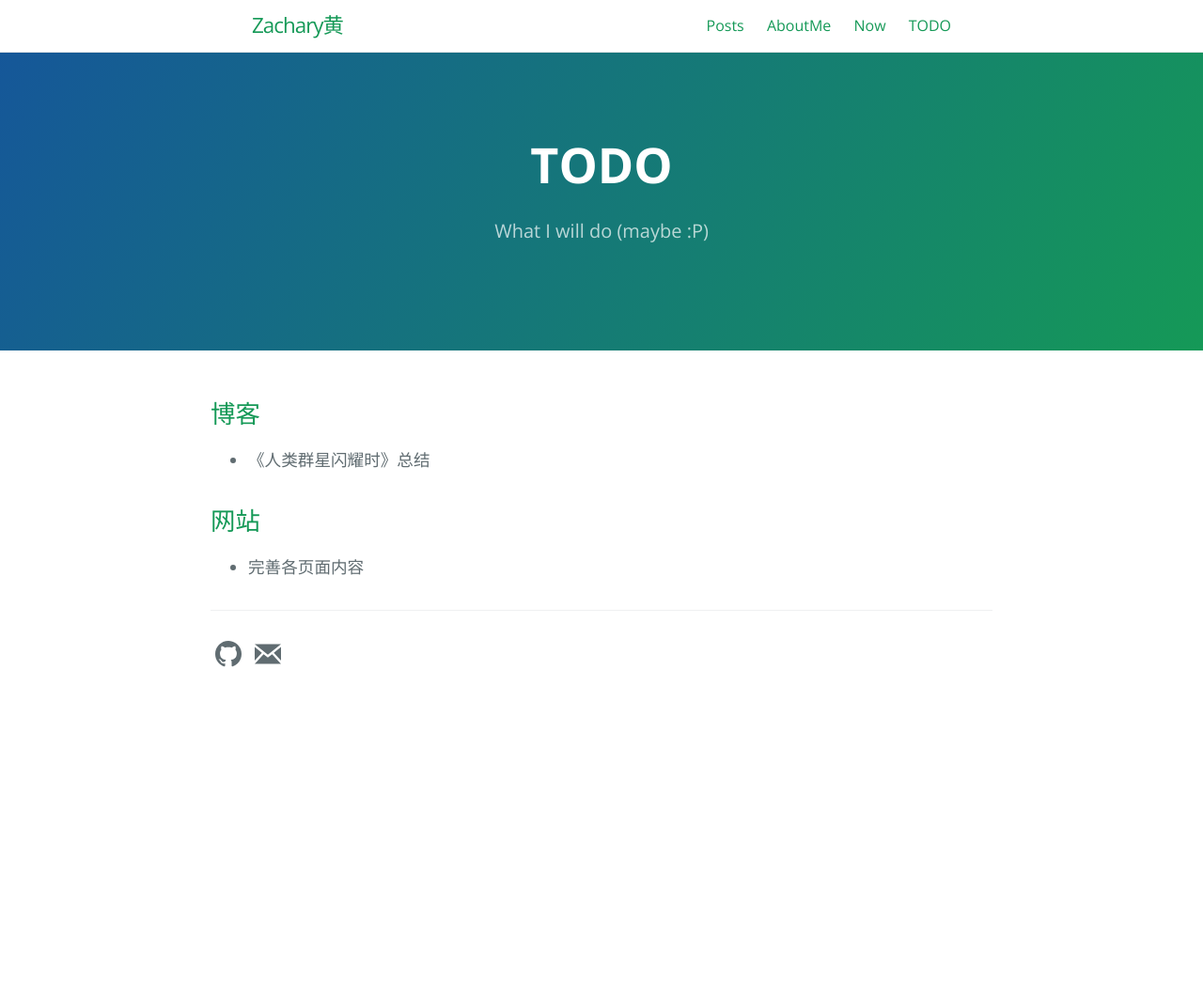
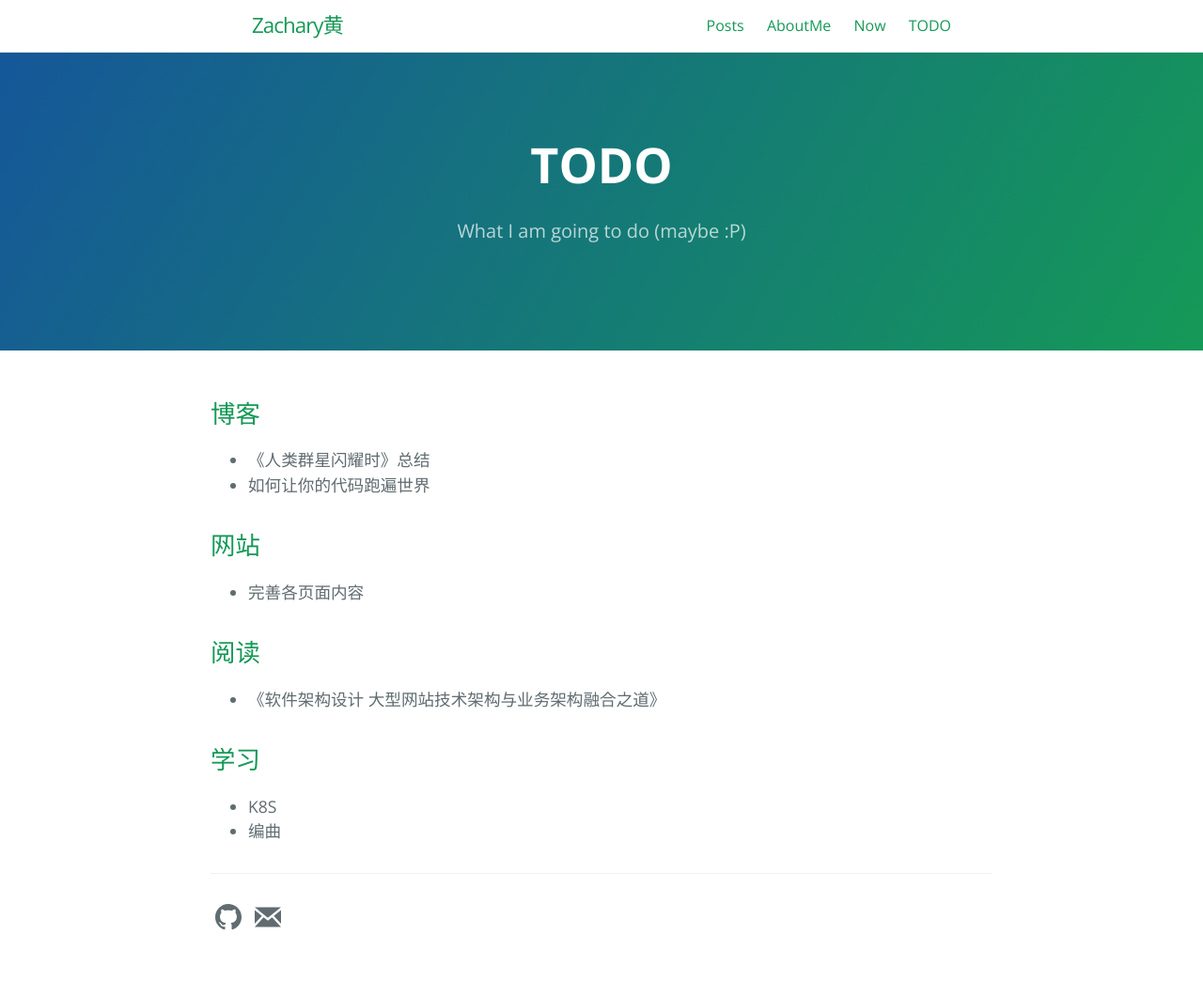
Before and after one commit to ZacharyHuang/ZacharyHuang.github.io, a Jekyll site: the page built from todo.md, in a window 1280 px wide. Shown: the whole page at 94% size. Built offline with Jekyll 4.4.1, drawn with Linux system fonts in a browser that asks for light colours; before the commit the page ends 900 px from its top, so only the background shows below that.

Commit message:
2020-11-20 update

```diff
--- a/todo.md
+++ b/todo.md
@@ -1,7 +1,7 @@
 ---
 layout: page
 title: TODO
-tagline: What I will do (maybe :P)
+tagline: What I am going to do (maybe :P)
 permalink: /todo.html
 ref: TODO
 order: 4
@@ -9,6 +9,14 @@ order: 4
 
 ## 博客
 - 《人类群星闪耀时》总结
+- 如何让你的代码跑遍世界
 
 ## 网站
 - 完善各页面内容
+
+## 阅读
+- 《软件架构设计 大型网站技术架构与业务架构融合之道》
+
+## 学习
+- K8S
+- 编曲
```
Also changed, not shown: _drafts/how-to-run-your-code-around-the-world.md (added, +4 -0 lines), now.md (+4 -0 lines).
